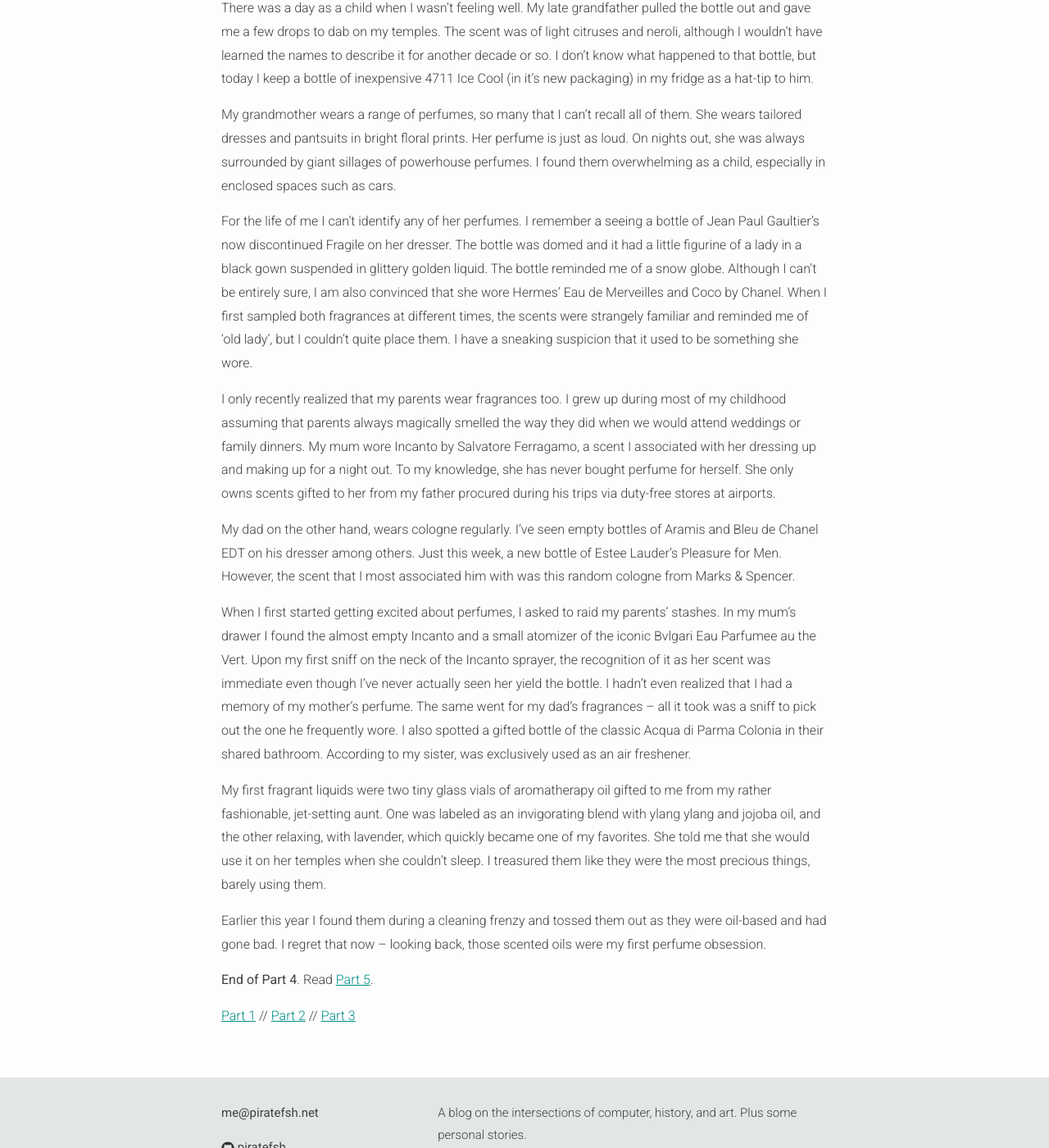
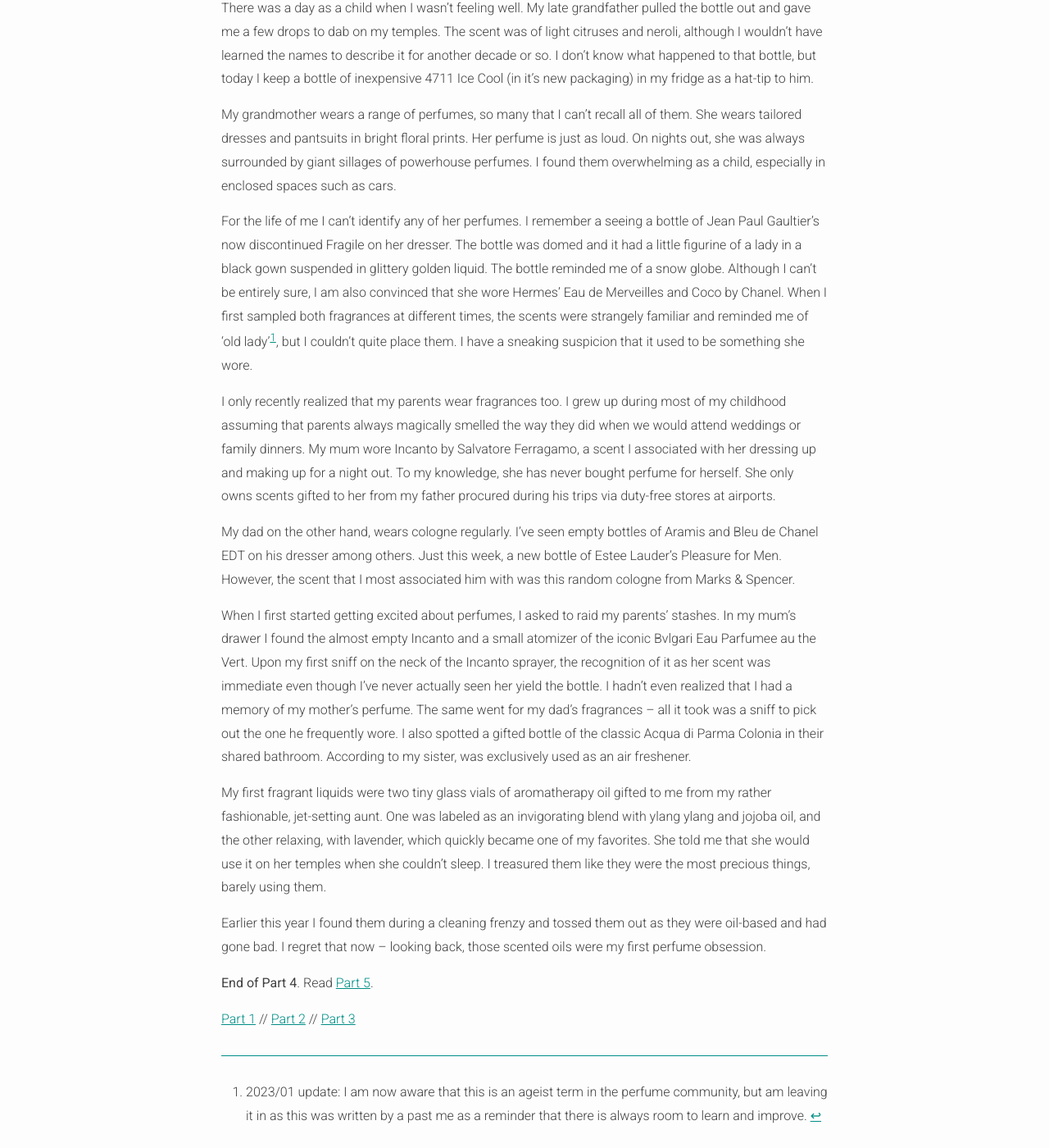
Before and after one commit to piratefsh/piratefsh.github.io, a Jekyll site: the page built from _posts/2016-11-26-scented-memories.markdown, in a window 1280 px wide and 1400 px high, scrolled down 528 px. Shown: the whole window at 82% size. Built offline with Jekyll 4.4.1, drawn with Linux system fonts in a browser that asks for light colours; some of the changed lines change nothing that is shown.

Commit message:
Add footnote

```diff
--- a/_posts/2016-11-26-scented-memories.markdown
+++ b/_posts/2016-11-26-scented-memories.markdown
@@ -14,7 +14,7 @@
 
 My grandmother wears a range of perfumes, so many that I can’t recall all of them. She wears tailored dresses and pantsuits in bright floral prints. Her perfume is just as loud. On nights out, she was always surrounded by giant sillages of powerhouse perfumes. I found them overwhelming as a child, especially in enclosed spaces such as cars.
 
-For the life of me I can’t identify any of her perfumes. I remember a seeing a bottle of Jean Paul Gaultier’s now discontinued Fragile on her dresser. The bottle was domed and it had a little figurine of a lady in a black gown suspended in glittery golden liquid. The bottle reminded me of a snow globe. Although I can’t be entirely sure, I am also convinced that she wore Hermes’ Eau de Merveilles and Coco by Chanel. When I first sampled both fragrances at different times, the scents were strangely familiar and reminded me of ‘old lady’, but I couldn’t quite place them. I have a sneaking suspicion that it used to be something she wore.
+For the life of me I can’t identify any of her perfumes. I remember a seeing a bottle of Jean Paul Gaultier’s now discontinued Fragile on her dresser. The bottle was domed and it had a little figurine of a lady in a black gown suspended in glittery golden liquid. The bottle reminded me of a snow globe. Although I can’t be entirely sure, I am also convinced that she wore Hermes’ Eau de Merveilles and Coco by Chanel. When I first sampled both fragrances at different times, the scents were strangely familiar and reminded me of ‘old lady’[^5], but I couldn’t quite place them. I have a sneaking suspicion that it used to be something she wore.
 
 I only recently realized that my parents wear fragrances too. I grew up during most of my childhood assuming that parents always magically smelled the way they did when we would attend weddings or family dinners. My mum wore Incanto by Salvatore Ferragamo, a scent I associated with her dressing up and making up for a night out. To my knowledge, she has never bought perfume for herself. She only owns scents gifted to her from my father procured during his trips via duty-free stores at airports.
 
@@ -29,3 +29,7 @@
 __End of Part 4__. Read [Part 5](/2016/12/07/what-do-other-people-smell-like.html).
 
 [Part 1](/2016/11/06/nail-polish-made-me-puke.html) // [Part 2](/2016/11/07/department-stores-are-terrifying.html) // [Part 3](/2016/11/13/short-lived-first-love.html)
+
+---
+
+[^5]: 2023/01 update: I am now aware that this is an ageist term in the perfume community, but am leaving it in as this was written by a past me as a reminder that there is always room to learn and improve.
```
